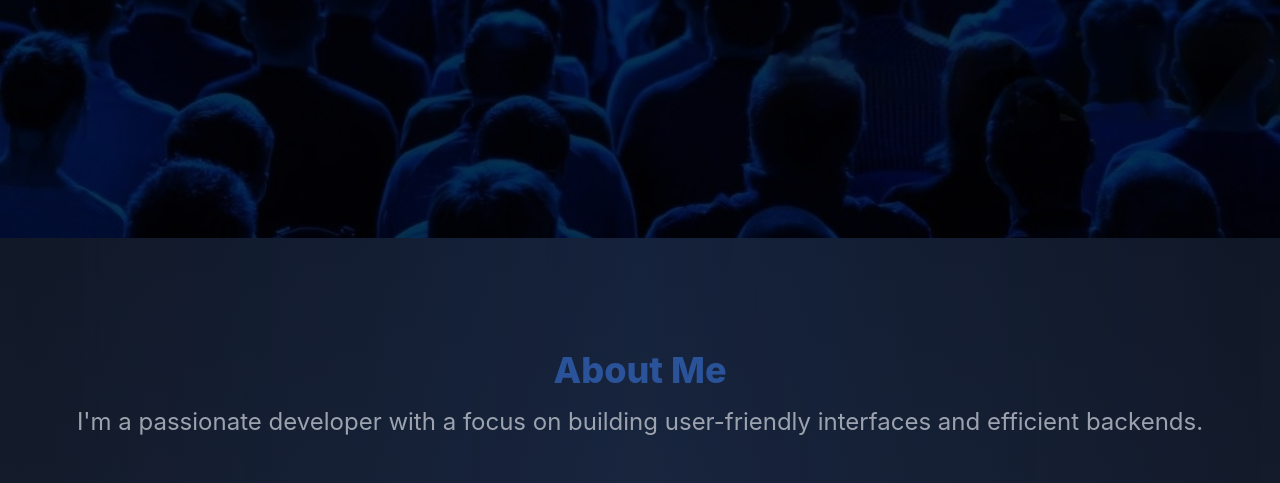
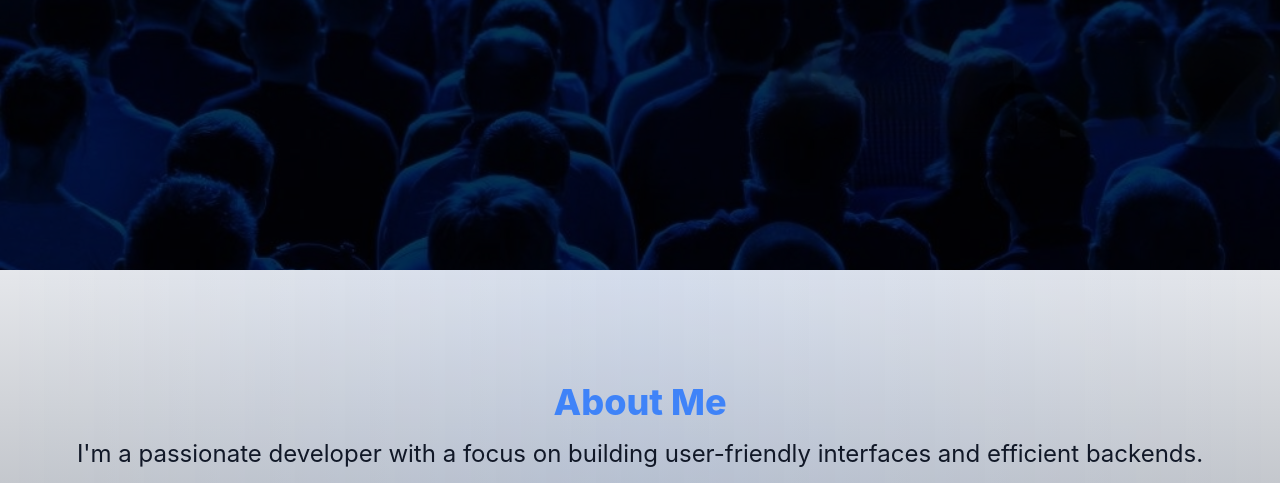
Before and after one commit to rudrafra772/profile, a website: page index.html in a window 1280 px wide. Shown: the part 450-933 px from the top of the page. Drawn offline with nearby package versions, Linux system fonts and the light colour scheme; files that its build step writes are made by us from their sources.

Commit message:
FIX: ui changes

```diff
--- a/index.html
+++ b/index.html
@@ -54,7 +54,7 @@
     <section>
 
 
-        <div class="py-36 bg-center bg-cover bg-[url('/img/cover.jpeg')] bg-gray-700 bg-blend-multiply">
+        <div class="py-40 bg-center bg-cover bg-[url('/img/cover.jpeg')] bg-gray-700 bg-blend-multiply">
             <div class="px-4 mx-auto max-w-screen-xl text-center py-24 lg:py-56">
                 <h1 class="mb-4 text-4xl font-extrabold tracking-tight leading-none text-white md:text-5xl lg:text-6xl">Welcome to My Creative World</h1>
                 <p class="mb-8 text-lg font-normal text-gray-300 lg:text-xl sm:px-16 lg:px-48">Turning Ideas into Reality, One Line of Code at a Time</p>
@@ -63,7 +63,7 @@
 
     </section>
     <section id="about">
-        <div class="bg-gradient-to-b from-gray-900 to-gray-800 text-gray-200 py-28 relative overflow-hidden">
+        <div class="bg-gradient-to-b from-gray-200 to-gray-800 text-gray-200 py-28 relative overflow-hidden">
           <div class="absolute top-0 left-0 w-full h-full pointer-events-none">
             <!-- Decorative animated element (floating particles or lines) -->
             <div class="h-full bg-gradient-to-r from-transparent via-blue-500/20 to-transparent animate-pulse opacity-60"></div>
@@ -71,8 +71,8 @@
           <div class="max-w-7xl mx-auto px-4 sm:px-6 lg:px-8 relative z-10">
             <!-- About Me Section -->
             <div class="text-center mb-12">
-              <h2 class="text-4xl font-extrabold text-blue-500 mb-4 animate-pulse">About Me</h2>
-              <p class="text-lg sm:text-xl lg:text-2xl text-gray-400">I'm a passionate developer with a focus on building user-friendly interfaces and efficient backends.</p>
+              <h2 class="text-4xl font-extrabold text-blue-500 mb-4">About Me</h2>
+              <p class="text-lg sm:text-xl lg:text-2xl text-gray-900">I'm a passionate developer with a focus on building user-friendly interfaces and efficient backends.</p>
             </div>
 
             <!-- Experience Section -->
```
Also changed, not shown: css/output.css.
